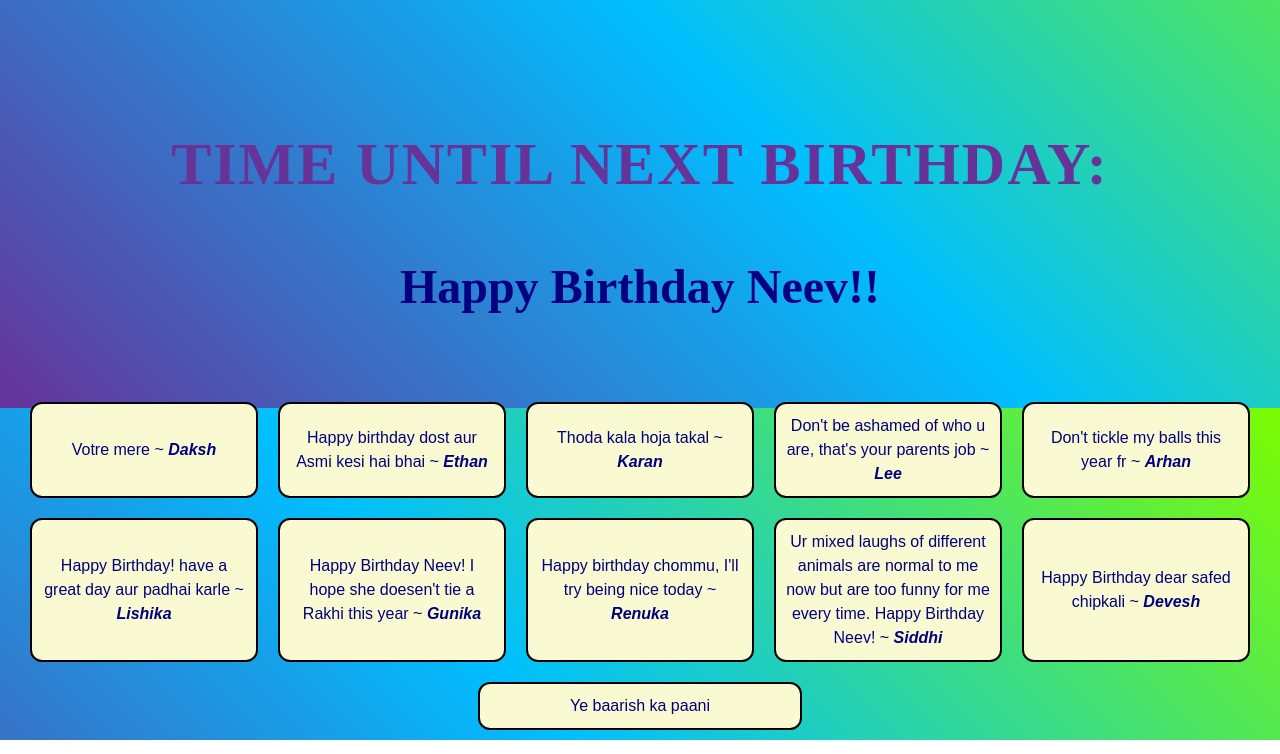
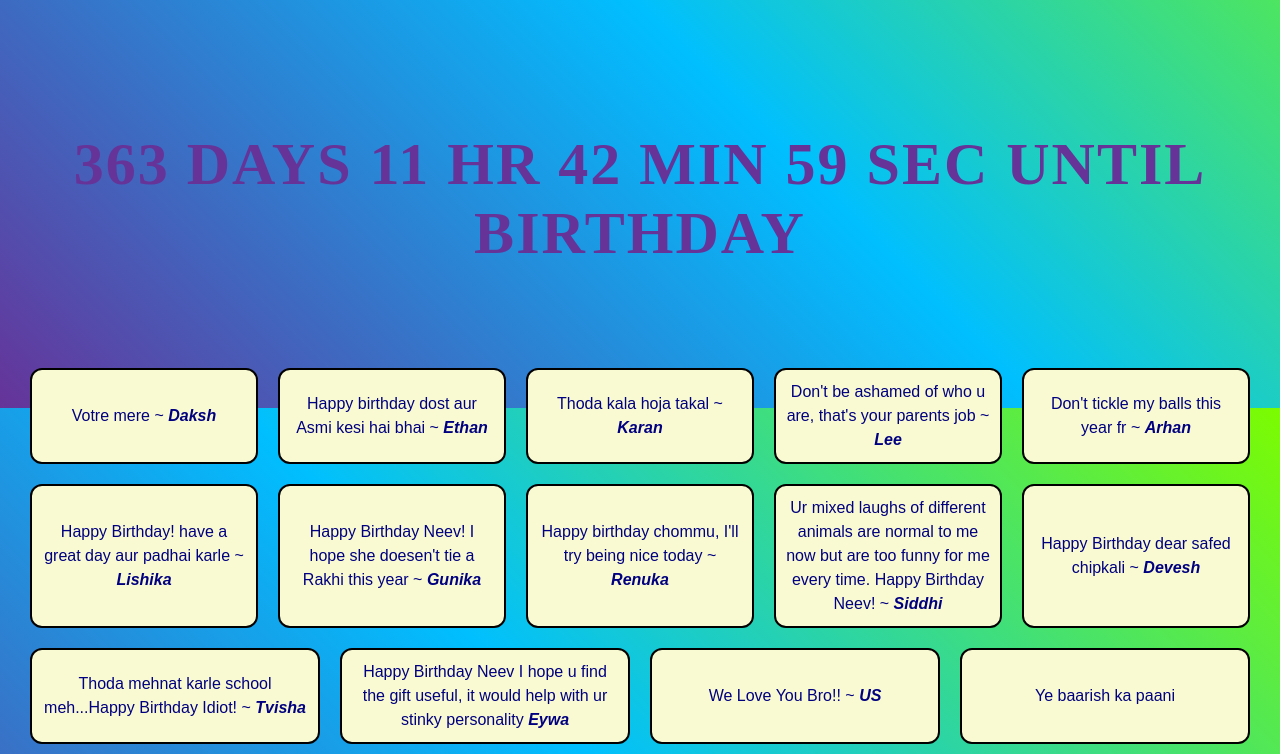
Before and after one commit to TechGenius-Karan/Neev-Bday-Website, a plain HTML site: page index.html in a window 1280 px wide. Shown: the part 1192-1946 px from the top of the page. Drawn offline with nearby package versions, Linux system fonts and the light colour scheme.

Commit message:
updating again

```diff
--- a/index.html
+++ b/index.html
@@ -29,7 +29,7 @@
 
 </div>
 
-<p class="announce"> <b>Time Until Next Birthday:</b></p>
+
 
 <div class="countdown">
     <p id="demo"></p>
@@ -68,6 +68,15 @@
         <div class="message"> Happy Birthday dear safed chipkali ~ <b><i>Devesh</i></b></div>
     </div>
     <div class="message-box">
+        <div class="message"> Thoda mehnat karle school meh...Happy Birthday Idiot! ~ <b><i>Tvisha</i></b></div>
+    </div>
+    <div class="message-box">
+        <div class="message"> Happy Birthday Neev I hope u find the gift useful, it would help with ur stinky personality <b><i>Eywa</i></b></div>
+    </div>
+    <div class="message-box">
+        <div class="message"> We Love You Bro!! ~ <b><i>US</i></b></div>
+    </div>
+    <div class="message-box">
         <div class="message"> Ye baarish ka paani</div>
     </div>
 
--- a/script.js
+++ b/script.js
@@ -1,4 +1,4 @@
-document.addEventListener("DOMContentLoaded", function() {
+
 // Variables
 const playButton = document.getElementById("play-button");
 const playAgainButton = document.getElementById("playAgainButton");
@@ -211,42 +211,44 @@ h1.addEventListener('animationend', removeAnimationClass, { once: true });
 //Countdown Timer
 
 
-// Set the date we're counting down to
-var countDownDate = new Date("Oct 5, 2023").getTime();
-var birthdayReached = false;
+// Function to update the countdown timer
+function updateCountdown() {
+    // Set the date of your friend's birthday (Month is 0-based, so October is 9)
+    const birthday = new Date(new Date().getFullYear(), 9, 5); // Change the date and month
 
-// Update the count down every 1 second
-var x = setInterval(function() {
-  // Get today's date and time
-  var now = new Date().getTime();
+    // Get the current date and time
+    const now = new Date();
 
-  // Find the distance between now and the count down date
-  var distance = countDownDate - now;
+    // Check if today is your friend's birthday
+    if (now.getDate() === birthday.getDate() && now.getMonth() === birthday.getMonth()) {
+        // Today is the birthday, display "Happy Birthday"
+        document.getElementById("demo").innerHTML = "Happy Birthday!";
+    } else {
+        // Calculate the time remaining until the birthday
+        let timeUntilBirthday = birthday - now;
 
-  if (distance <= 0) {
-    if (!birthdayReached) {
-      // Display "Happy Birthday" when the countdown date is reached
-      document.getElementById("demo").innerHTML = "Happy Birthday Neev!!";
-      birthdayReached = true;
-      setTimeout(function() {
-        // Reset to the countdown when the day is over
-        birthdayReached = false;
-        countDownDate = new Date("Oct 5, 2024").getTime();
-      }, 24 * 60 * 60 * 1000); // Reset after 24 hours
+        // Check if the birthday has passed for this year
+        if (timeUntilBirthday < 0) {
+            // Calculate the time remaining until the next year's birthday
+            birthday.setFullYear(birthday.getFullYear() + 1);
+            timeUntilBirthday = birthday - now;
+        }
+
+        // Calculate days, hours, minutes, and seconds
+        const days = Math.floor(timeUntilBirthday / (1000 * 60 * 60 * 24));
+        const hours = Math.floor((timeUntilBirthday % (1000 * 60 * 60 * 24)) / (1000 * 60 * 60));
+        const minutes = Math.floor((timeUntilBirthday % (1000 * 60 * 60)) / (1000 * 60));
+        const seconds = Math.floor((timeUntilBirthday % (1000 * 60)) / 1000);
+
+        // Display the countdown
+        const countdownElement = document.getElementById("demo");
+        const countdownString = `${days} days ${hours} hr ${minutes} min ${seconds} sec until Birthday`;
+        countdownElement.innerHTML = countdownString;
     }
-  } else {
-    // Time calculations for months, days, hours, minutes, and seconds
-    var months = Math.floor(distance / (1000 * 60 * 60 * 24 * 30));
-    var days = Math.floor((distance % (1000 * 60 * 60 * 24 * 30)) / (1000 * 60 * 60 * 24));
-    var hours = Math.floor((distance % (1000 * 60 * 60 * 24)) / (1000 * 60 * 60));
-    var minutes = Math.floor((distance % (1000 * 60 * 60)) / (1000 * 60));
-    var seconds = Math.floor((distance % (1000 * 60)) / 1000);
+}
 
-    // Output the result in an element with id="demo"
-    document.getElementById("demo").innerHTML = months + "m " + days + "d " + hours + "h "
-    + minutes + "m " + seconds + "s ";
-  }
+// Update the countdown every second
+setInterval(updateCountdown, 1000);
 
-}, 1000);
-
-});
+// Initial call to set up the countdown
+updateCountdown();
--- a/styles.css
+++ b/styles.css
@@ -208,20 +208,10 @@ button {
 }
 
 #demo {
-  font-size: 48px; /* Increase the font size to make it larger */
-  color: navy; /* Customize the text color */
-  font-weight: bold; /* Add bold font-weight */
-}
-
-p {
-  text-align: center;
-  font-size: 60px;
-  margin-top: 0px;
-}
-
-.announce {
+    font-size: 60px; /* Increase the font size to make it larger */
+    font-weight: bold; /* Add bold font-weight */
     margin-top: 80px;
     color: rebeccapurple;
     letter-spacing:2px;
     text-transform: uppercase;
-}
+    }
```
